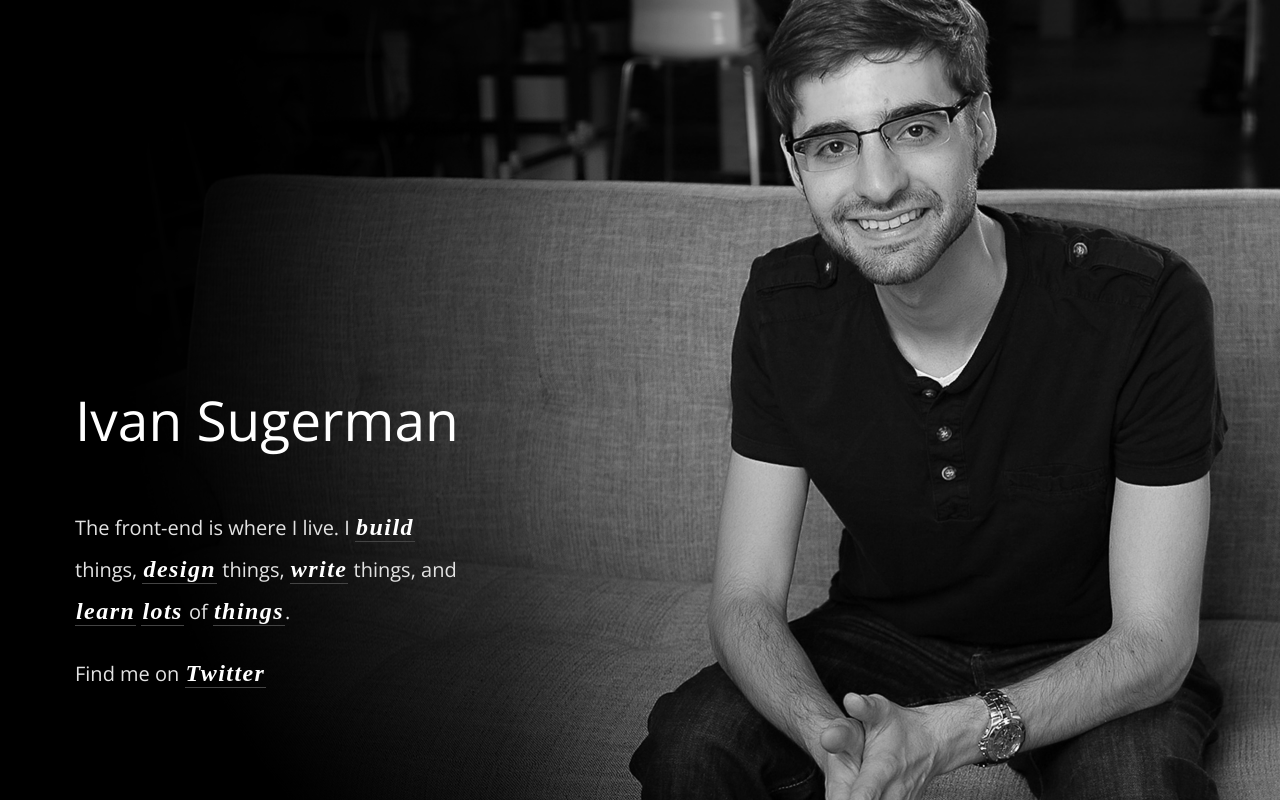
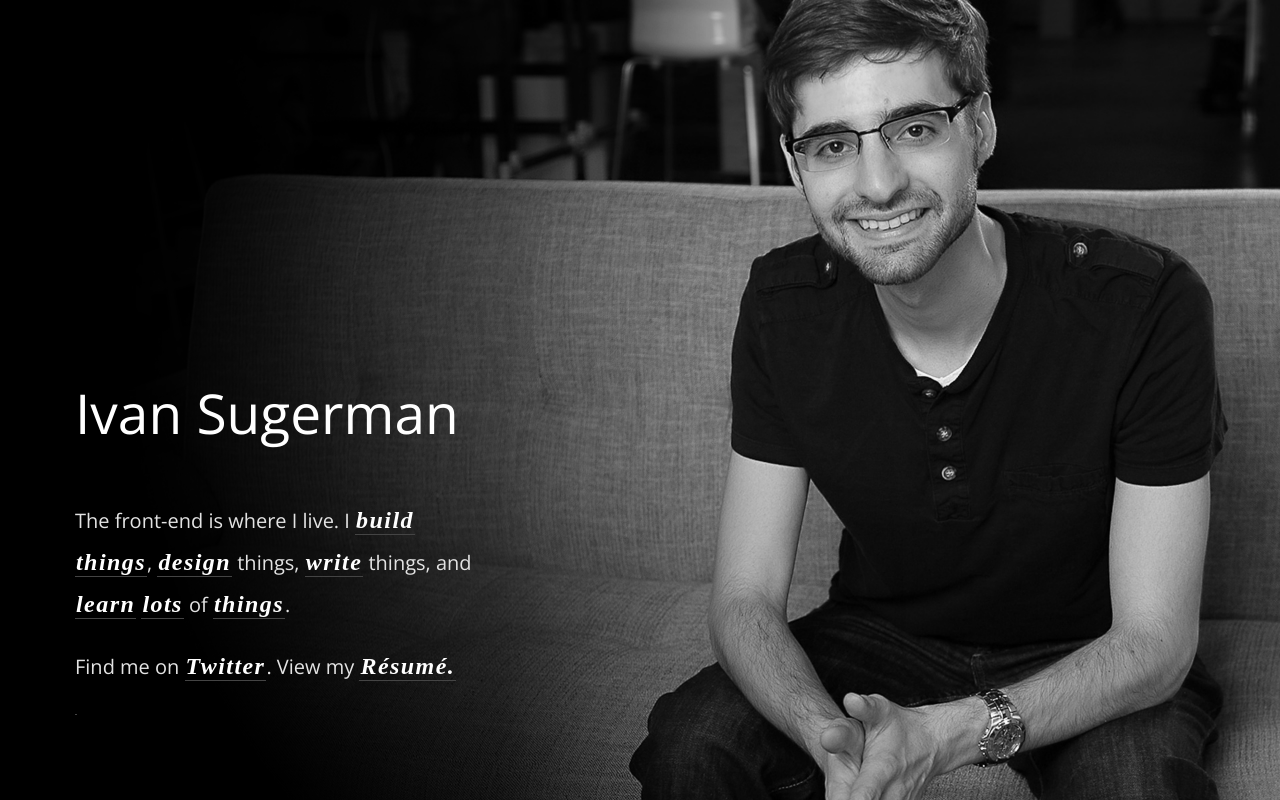
Before and after one commit to jivinivan/jivinivan.github.io, a website: page index.html in a window 1280 px wide. Drawn offline with nearby package versions, Linux system fonts and the light colour scheme; a web font is replaced by a local one.

Commit message:
added resume

```diff
--- a/index.html
+++ b/index.html
@@ -23,8 +23,8 @@
             <div class="fade"></div>
             <div class="bio">
                 <h1>Ivan Sugerman</h1>
-                <p>The front-end is where I live. I <a title="Ivan on Github" href="https://github.com/jivinivan">build</a> things, <a title="Ivan on Dribbble" href="http://dribbble.com/jivinivan">design</a> things, <a title="Ivan on Medium" href="https://medium.com/@jivinivan">write</a> things, and <a title="Learned on Medium" href="https://medium.com/@jivinivan/has-recommended">learn</a> <a title="Learned on Github" href="https://github.com/jivinivan?tab=repositories">lots</a> of <a title="Learned on Dribbble" href="http://dribbble.com/jivinivan/following">things</a>.</p>
-                <p>Find me on <a title="Ivan on Twitter" href="https://twitter.com/jivinivan">Twitter</a></p>
+                <p>The front-end is where I live. I <a title="Ivan on Github" href="http://perfecticons.com">build</a> <a title="Ivan on Github" href="https://github.com/jivinivan">things</a>, <a title="Ivan on Dribbble" href="http://dribbble.com/jivinivan">design</a> things, <a title="Ivan on Medium" href="https://medium.com/@jivinivan">write</a> things, and <a title="Learned on Medium" href="https://medium.com/@jivinivan/has-recommended">learn</a> <a title="Learned on Github" href="https://github.com/jivinivan?tab=repositories">lots</a> of <a title="Learned on Dribbble" href="http://dribbble.com/jivinivan/following">things</a>.</p>
+                <p>Find me on <a title="Ivan on Twitter" href="https://twitter.com/jivinivan">Twitter</a>. View my <a title="Ivan's R&#233;sum&#233;" href="assets/ivan-sugerman-resume.pdf">R&#233;sum&#233;.</p>
             </div>
         </div>
         <script type="text/javascript" src="build/js/base.min.js"></script>
```
Also changed, not shown: 1 other file.
